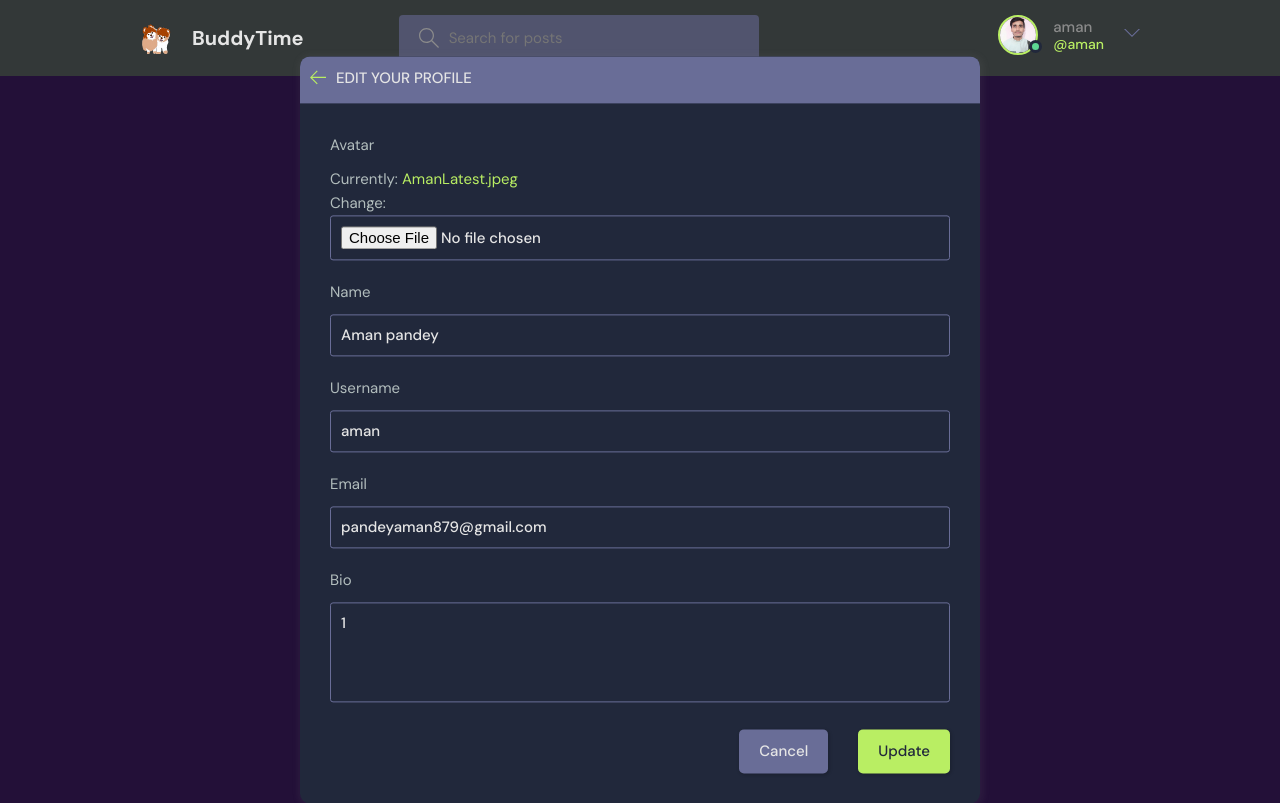
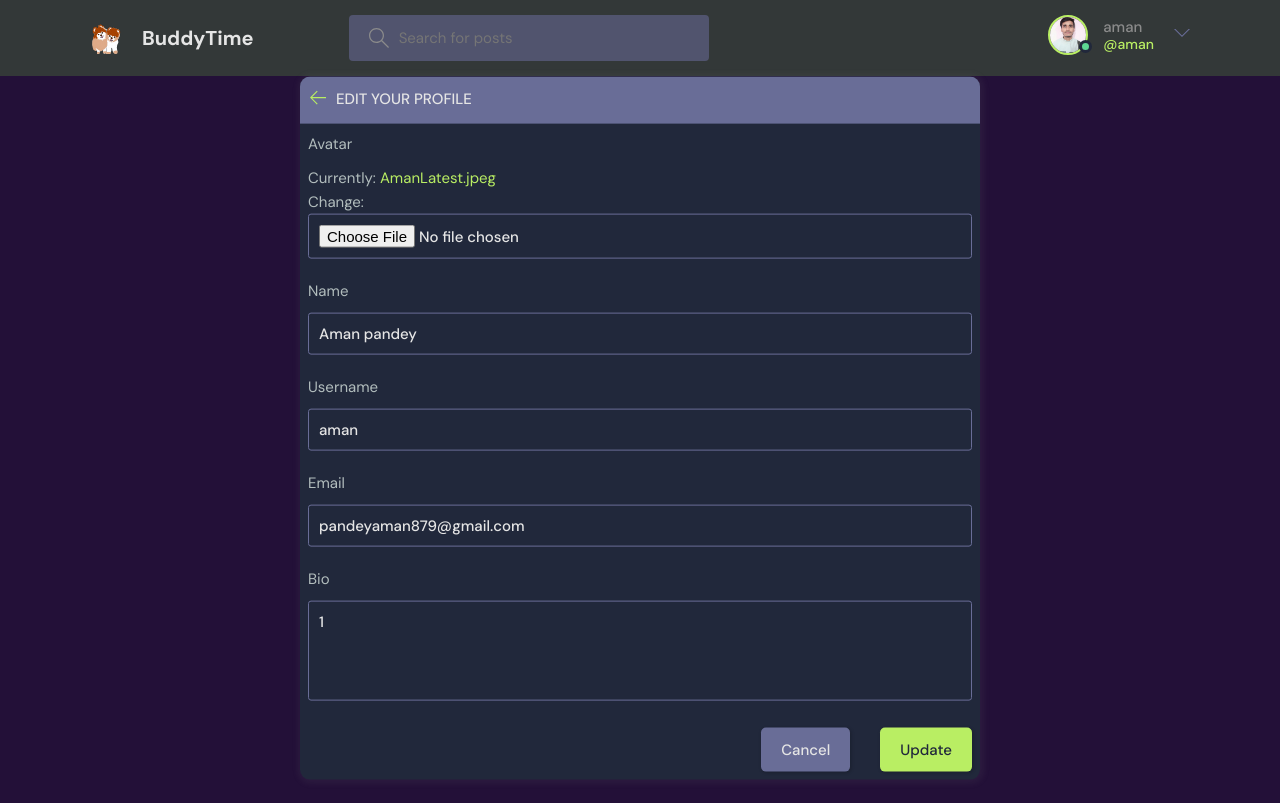
Before and after one commit to amanpandey-crypto/BuddyTime, a Django app: page /update-user/ in a window 1280 px wide. After the commit the page ends 780 px from the top, so only its background shows below. Run offline with Django 3.2, Linux system fonts and the light colour scheme; a user stored in the database is signed in; parts of the project's set-up code (start-up, migrations or seed data) failed here and were passed over.

Commit message:
updated css and user page

```diff
--- a/base/templates/base/update-user.html
+++ b/base/templates/base/update-user.html
@@ -17,7 +17,7 @@
           <h3>Edit your profile</h3>
         </div>
       </div>
-      <div class="layout__body">
+      <div class="layout__body" style="align-items: center;">
         <form class="form" action="" method="POST" enctype="multipart/form-data">
           {% csrf_token %}
 
--- a/static/styles/style.css
+++ b/static/styles/style.css
@@ -64,7 +64,7 @@
 
 /*========== components ==========*/
 .container {
-  max-width: 100rem;
+  max-width: 110rem;
   width: 90%;
   margin: auto;
 }
@@ -461,7 +461,7 @@
 }
 
 .layout__body {
-  margin: 3rem;
+  margin: 0.8rem;
 }
 
 @media screen and (max-width: 900px) {
@@ -855,7 +855,7 @@
 =>  Profile
 ================================*/
 .profile {
-  margin-bottom: 3rem;
+  margin-bottom: 0.3rem;
 }
 
 .profile__avatar {
@@ -875,11 +875,11 @@
 .profile__info p {
   color: var(--color-main);
   font-weight: 500;
-  margin-bottom: 1rem;
+  margin-bottom: 0.3rem;
 }
 
 .profile__about {
-  margin-top: 2rem;
+  margin-top: 0.3rem;
 }
 
 .profile__about h3 {
@@ -889,7 +889,7 @@
 }
 
 .profile-page .roomList__header {
-  margin-bottom: 1.5rem;
+  margin-bottom: 0.3rem;
 }
 
 .profile-page .roomList__header h2 {
```
Also changed, not shown: db.sqlite3, static/images/AmanLatest.jpeg (added).
